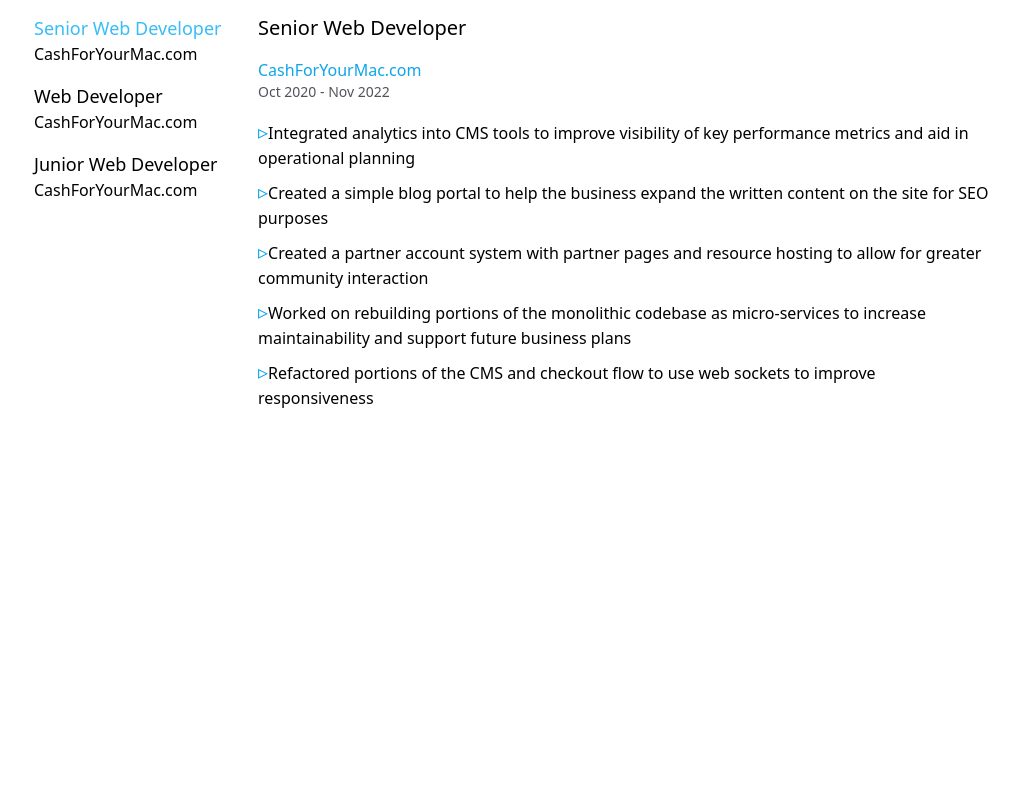
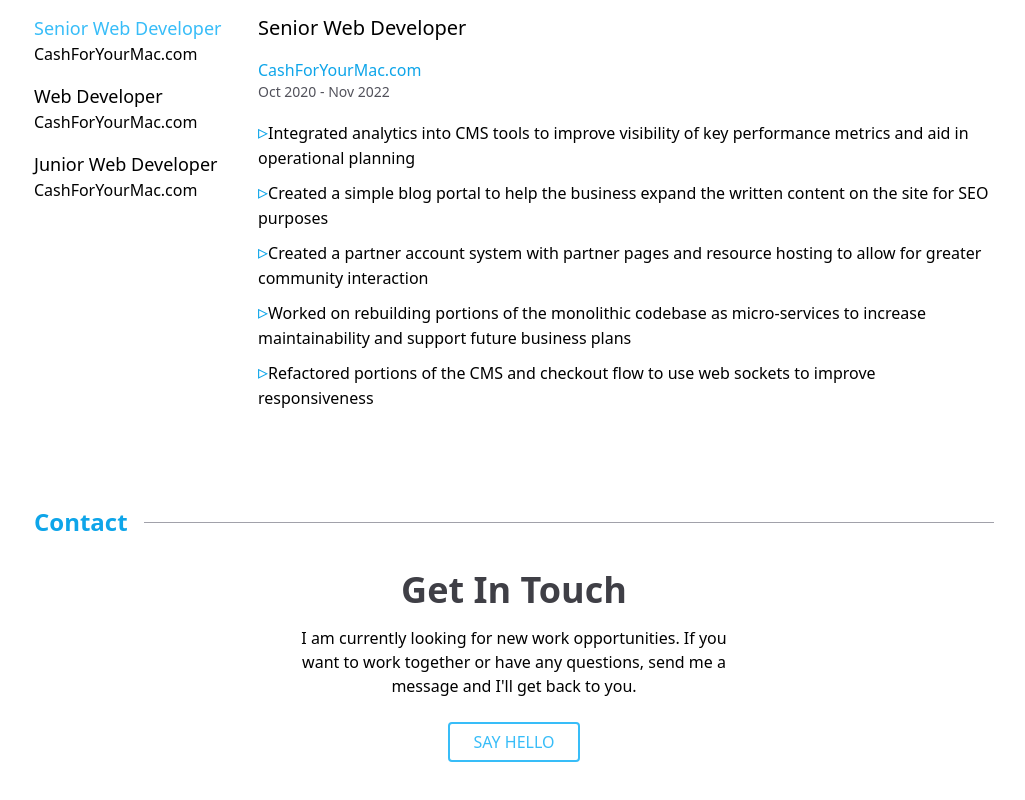
Before and after one commit to AstraeusTitan/personal-site, a Next.js app: page / in a window 1280 px wide. Shown: the part 1358-2158 px from the top of the page, without its empty margins (126-1151 px from the left). Before the commit the page ends 1864 px from the top, so only its background shows below. Built offline with nearby package versions, Linux system fonts and the light colour scheme.

Commit message:
feat(contact-section): add a basic contact section component

```diff
--- /dev/null
+++ b/src/components/ContactSection.tsx
@@ -0,0 +1,57 @@
+import { FC } from "react";
+import Section from "./Section";
+
+const ContactSection: FC = () => {
+  return (
+    <Section>
+      <Section.Title>Contact</Section.Title>
+      <div
+        className="
+        flex
+        flex-col
+        items-center
+        pb-12"
+      >
+        <h3
+          className="
+          text-3xl
+          sm:text-4xl
+          font-bold
+          text-zinc-700
+          mt-8"
+        >
+          Get In Touch
+        </h3>
+        <p className="max-w-md mt-4 text-center">
+          I am currently looking for new work opportunities. If you want to work
+          together or have any questions, send me a message and I'll get back to
+          you.
+        </p>
+        <a
+          href="mailto:clconstant21@gmail.com"
+          className="
+          mt-6
+          px-6
+          py-2
+          border-2
+          border-sky-400
+          text-sky-400
+          leading-tight
+          uppercase
+          rounded
+          hover:bg-black
+          hover:bg-opacity-5
+          focus:outline-none
+          focus:ring-0
+          transition
+          duration-150
+          ease-in-out"
+        >
+          Say Hello
+        </a>
+      </div>
+    </Section>
+  );
+};
+
+export default ContactSection;
--- a/src/pages/index.tsx
+++ b/src/pages/index.tsx
@@ -1,4 +1,5 @@
 import AboutSection from "@/components/AboutSection";
+import ContactSection from "@/components/ContactSection";
 import HeroSection from "@/components/HeroSection";
 import WorkSection from "@/components/WorkSection";
 import Head from "next/head";
@@ -16,6 +17,7 @@
         <HeroSection />
         <AboutSection />
         <WorkSection />
+        <ContactSection />
       </main>
     </>
   );
```
